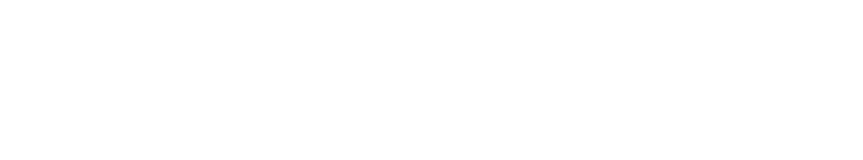
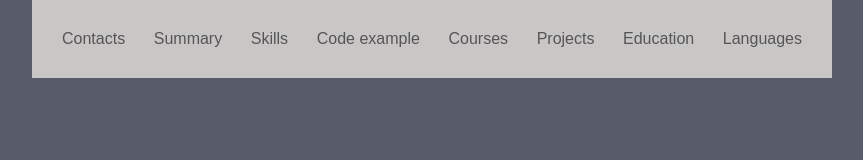
Before and after one commit to vsv-noon/rsschool-cv, a plain HTML site: page index.html in a window 1280 px wide. Shown: the whole page, without its empty margins (208-1071 px from the left). Drawn offline with Linux system fonts and the light colour scheme.

Commit message:
feat: add header

```diff
--- a/index.html
+++ b/index.html
@@ -3,9 +3,25 @@
   <head>
     <meta charset="UTF-8">
     <meta name="viewport" content="width=device-width, initial-scale=1.0">
+    <link rel="stylesheet" href="style.css">
     <title>CV</title>
   </head>
   <body>
-
+    <div class="container">
+      <header class="header">
+        <nav class="nav">
+          <ul class="nav-ul">
+            <li><a href="#contacts" class="nav-link">Contacts</a></li>
+            <li><a href="#summary" class="nav-link">Summary</a></li>
+            <li><a href="#skills" class="nav-link">Skills</a></li>
+            <li><a href="#code" class="nav-link">Code example</a></li>
+            <li><a href="#courses" class="nav-link">Courses</a></li>
+            <li><a href="#projects" class="nav-link">Projects</a></li>
+            <li><a href="#education" class="nav-link">Education</a></li>
+            <li><a href="#languages" class="nav-link">Languages</a></li>
+          </ul>
+        </nav>
+      </header>
+    </div>
   </body>
 </html>
--- a/style.css
+++ b/style.css
@@ -2,4 +2,55 @@
   margin: 0;
   padding: 0;
   box-sizing: border-box;
+  font-family: "Montserat", sans-serif;
+  text-decoration: none;
+  color: #555;
+  scroll-behavior: smooth;
 }
+
+body {
+  background: #585c68;
+}
+
+.container {
+  margin: 0 auto;
+  max-width: 800px;
+  background: rgb(250, 250, 246);
+}
+
+.header {
+  background-color: #c9c6c6;
+}
+
+.nav {
+  padding: 30px;
+}
+
+h1 {
+  padding-top: 15px;
+  font-weight: 700;
+}
+
+h2 {
+  font-weight: 600;
+  padding-bottom: 10px;
+}
+
+a {
+  transition: all 0.5s ease;
+}
+
+a:hover {
+  color: #000;
+  transition: all 0.5s ease;
+}
+
+.ul {
+  padding-left: 35px;
+}
+
+.nav-ul {
+  display: flex;
+  justify-content: space-between;
+  list-style: none;
+}
```
Lines whose indentation alone changed are shown as unchanged.
